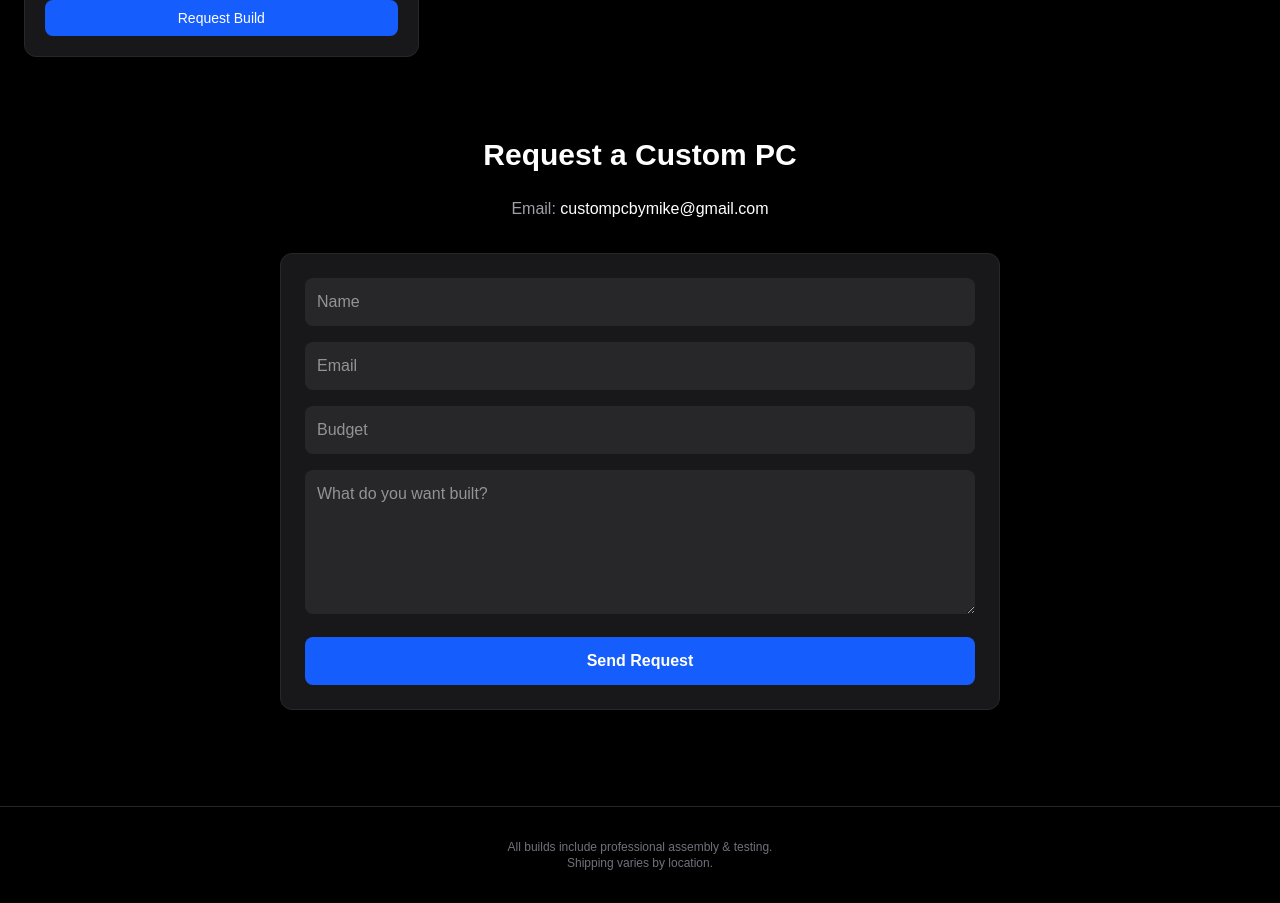
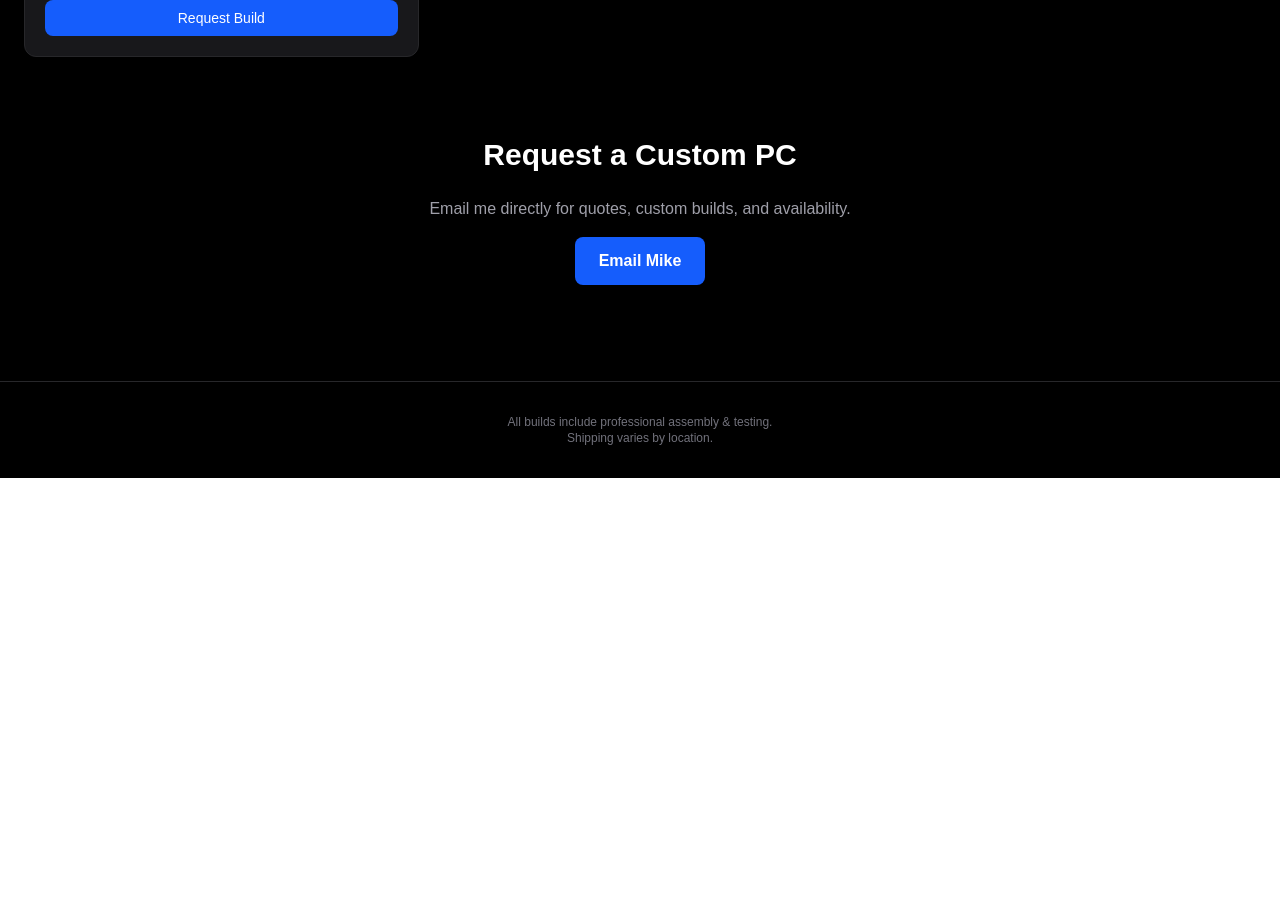
Before and after one commit to Miftr6/mikes-custom-pcs, a Next.js app: page / in a window 1280 px wide. Shown: the part 1420-2323 px from the top of the page. After the commit the page ends 1898 px from the top, so only its background shows below. Built offline with nearby package versions, Linux system fonts and the light colour scheme.

Commit message:
fix production build

```diff
--- a/app/page.tsx
+++ b/app/page.tsx
@@ -247,25 +247,25 @@ return (
       </section>
 
       {/* Contact */}
-      <section id="contact" className="max-w-3xl mx-auto px-4 md:px-6 pb-20 md:pb-24">
-        <h3 className="text-2xl md:text-3xl font-bold mb-6 text-center">Request a Custom PC</h3>
-        <p className="text-zinc-400 text-center mb-8 text-sm md:text-base">
-          Email: <span className="text-white">{contactEmail}</span>
-        </p>
+      <section
+  id="contact"
+  className="max-w-3xl mx-auto px-4 md:px-6 pb-20 md:pb-24 text-center"
+>
+  <h3 className="text-2xl md:text-3xl font-bold mb-6">
+    Request a Custom PC
+  </h3>
 
-        <form name="contact" method="POST" className="bg-zinc-900 border border-zinc-800 rounded-xl p-4 md:p-6 space-y-4">
-          <input type="hidden" name="form-name" value="contact" />
+  <p className="text-zinc-400 mb-4 text-sm md:text-base">
+    Email me directly for quotes, custom builds, and availability.
+  </p>
 
-          <input className="w-full p-3 bg-zinc-800 rounded-lg" name="name" placeholder="Name" />
-          <input className="w-full p-3 bg-zinc-800 rounded-lg" name="email" placeholder="Email" />
-          <input className="w-full p-3 bg-zinc-800 rounded-lg" name="budget" placeholder="Budget" />
-         <textarea className="w-full p-3 bg-zinc-800 rounded-lg" name="message" placeholder="What do you want built?" rows={5} />
-
-          <button className="w-full bg-blue-600 hover:bg-blue-500 py-3 rounded-lg font-semibold">
-            Send Request
-          </button>
-        </form>
-      </section>
+  <a
+    href={`mailto:${contactEmail}`}
+    className="inline-block bg-blue-600 hover:bg-blue-500 px-6 py-3 rounded-lg font-semibold"
+  >
+    Email Mike
+  </a>
+</section>
 
       {/* Footer */}
       <footer className="border-t border-zinc-800 py-8 text-center text-[11px] md:text-xs text-zinc-500">
```
